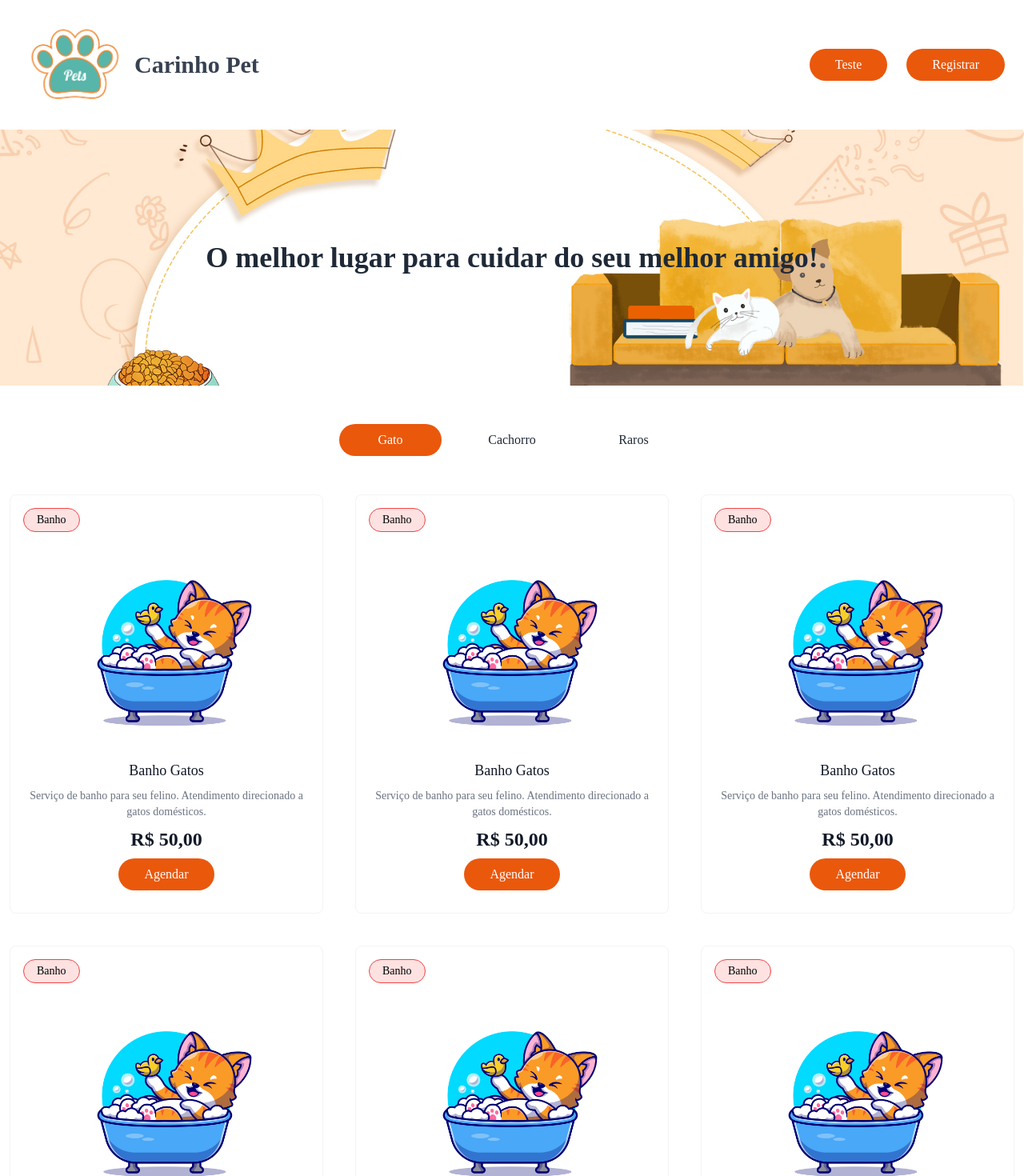
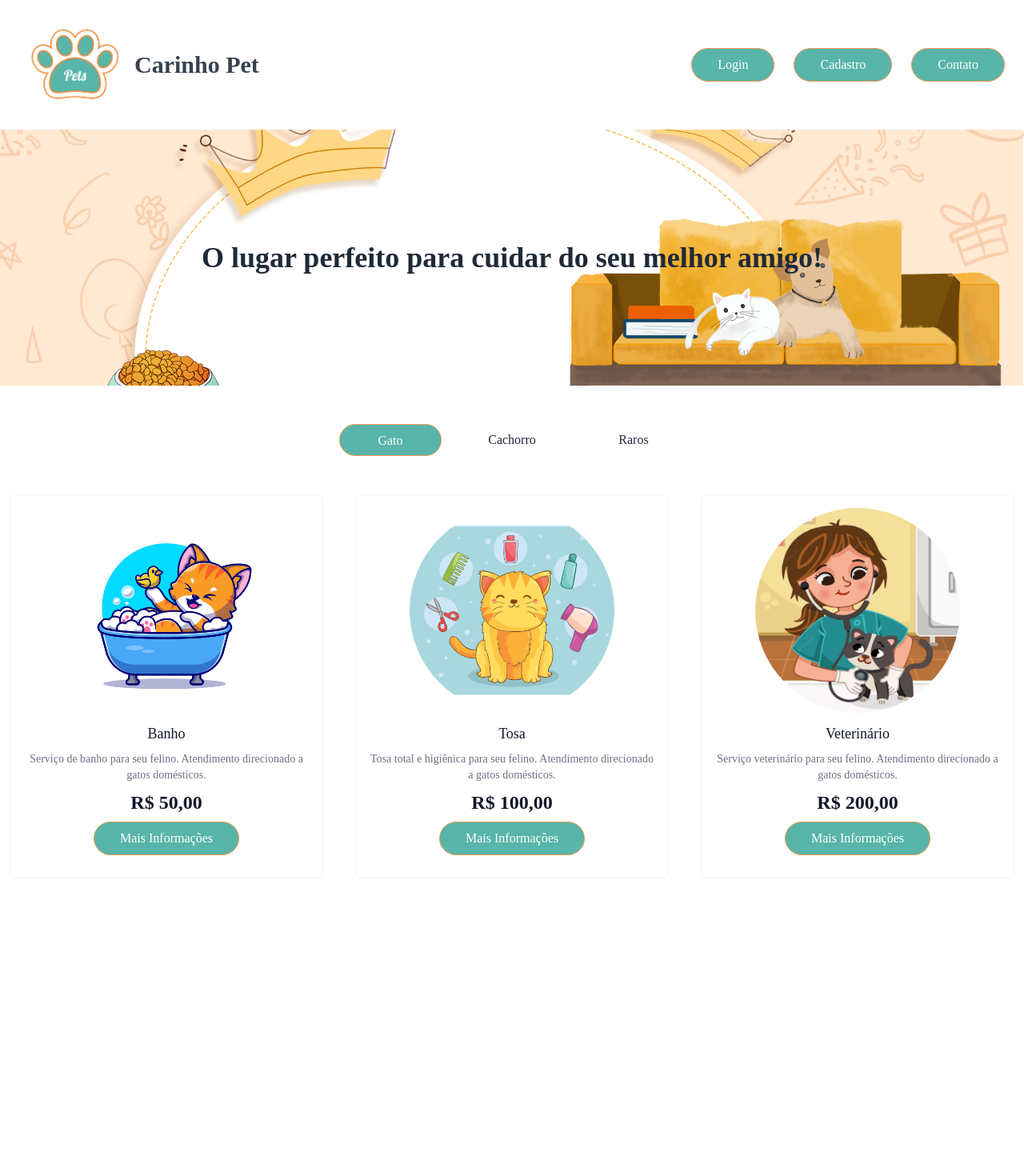
Before and after one commit to rodrigoduartesilva/tarefa-2-React-Roteamento, a React (Create React App) app: page / in a window 1280 px wide. Shown: the top 1470 px of the page at 80% size. After the commit the page ends 1146 px from the top, so only its background shows below. Built offline with nearby package versions, Linux system fonts and the light colour scheme.

Commit message:
Feat: Implementação de componentes serviço gatos.

```diff
--- a/src/App.js
+++ b/src/App.js
@@ -2,6 +2,8 @@ import './App.css';
 import { Routes, Route } from 'react-router-dom';
 import Home from './pages/Home';
 import NavBar from './components/NavBar';
+import Contato from './pages/Contato';
+import Login from './pages/Login';
 
 function App() {
   return (
@@ -9,6 +11,8 @@ function App() {
       <NavBar />
       <Routes>
         <Route path='/' element={<Home />} />
+        <Route path='/login' element={<Login />} />
+        <Route path='/contato' element={<Contato />} />
       </Routes>
     </>
   );
--- /dev/null
+++ b/src/components/CatGroomingServiceItem/index.js
@@ -0,0 +1,20 @@
+import React from "react";
+import gatoTosa from '../../assets/cat-grooming.svg';
+import Button from "../Button";
+
+const CatShowerServiceItem = () => {
+    return (
+        <div className="bg-white border border-gray-100 transition transform duration-700 hover:shadow-xl hover:scale-105 p-4 rounded-lg relative">
+
+            <img className="w-64 h-64 rounded-full mx-auto transform transition duration-300 hover:scale-105" src={gatoTosa} alt="Gato na tosa" />
+            <div className="flex flex-col items-center my-3 space-y-2">
+                <h1 className="text-gray-900 text-lg">Tosa</h1>
+                <p className="text-gray-500 text-sm text-center">Tosa total e higiênica para seu felino. Atendimento direcionado a gatos domésticos.</p>
+                <h2 className="text-gray-900 text-2xl font-bold">R$ 100,00</h2>
+                <Button>Mais Informações</Button>
+            </div>
+        </div>
+    );
+}
+
+export default CatShowerServiceItem;
--- a/src/components/ServiceItem/index.js
+++ b/src/components/CatShowerServiceItem/index.js
@@ -2,19 +2,19 @@ import React from "react";
 import gatoBanho from '../../assets/gatinho-banho.jpg';
 import Button from "../Button";
 
-const ServiceItem = () => {
+const CatShowerServiceItem = () => {
     return (
         <div className="bg-white border border-gray-100 transition transform duration-700 hover:shadow-xl hover:scale-105 p-4 rounded-lg relative">
-            <span className="bg-red-100 border border-red-500 rounded-full text-primary text-sm px-4 py-1 inline-block mb-4">Banho</span>
-            <img className="w-64 mx-auto transform transition duration-300 hover:scale-105" src={gatoBanho} alt="Gato no banho" />
+
+            <img className="w-64 h-64 rounded-full mx-auto transform transition duration-300 hover:scale-105" src={gatoBanho} alt="Gato no banho" />
             <div className="flex flex-col items-center my-3 space-y-2">
-                <h1 className="text-gray-900 text-lg">Banho Gatos</h1>
+                <h1 className="text-gray-900 text-lg">Banho</h1>
                 <p className="text-gray-500 text-sm text-center">Serviço de banho para seu felino. Atendimento direcionado a gatos domésticos.</p>
                 <h2 className="text-gray-900 text-2xl font-bold">R$ 50,00</h2>
-                <Button>Agendar</Button>
+                <Button>Mais Informações</Button>
             </div>
         </div>
     );
 }
 
-export default ServiceItem;
+export default CatShowerServiceItem;
--- /dev/null
+++ b/src/components/CatVetServiceItem/index.js
@@ -0,0 +1,20 @@
+import React from "react";
+import gatoVet from '../../assets/cat-vet.png';
+import Button from "../Button";
+
+const CatVetServiceItem = () => {
+    return (
+        <div className="bg-white border border-gray-100 transition transform duration-700 hover:shadow-xl hover:scale-105 p-4 rounded-lg relative">
+
+            <img className="w-64 h-64 rounded-full mx-auto transform transition duration-300 hover:scale-105" src={gatoVet} alt="Gato no veterinário" />
+            <div className="flex flex-col items-center my-3 space-y-2">
+                <h1 className="text-gray-900 text-lg">Veterinário</h1>
+                <p className="text-gray-500 text-sm text-center">Serviço veterinário para seu felino. Atendimento direcionado a gatos domésticos.</p>
+                <h2 className="text-gray-900 text-2xl font-bold">R$ 200,00</h2>
+                <Button>Mais Informações</Button>
+            </div>
+        </div>
+    );
+}
+
+export default CatVetServiceItem;
--- a/src/components/NavBar/index.js
+++ b/src/components/NavBar/index.js
@@ -1,5 +1,6 @@
 import React from "react";
 import logo from "../../assets/logo.png";
+import { Link } from 'react-router-dom';
 import Button from "../Button";
 
 const NavBar = () => {
@@ -7,12 +8,13 @@ const NavBar = () => {
         <header className="bg-transparent z-50 w-full">
             <nav className="flex items-center max-w-screen-xl mx-auto px-6 py-3">
                 <div className="flex flex-grow items-center">
-                    <img src={logo} alt="Logo" className="w-36 cursor-pointer" />
+                    <Link to='/'><img src={logo} alt="Logo" className="w-36 cursor-pointer" /></Link>
                     <h1 className="text-center text-3xl font-semibold text-gray-700">Carinho Pet</h1>
                 </div>
                 <div className="flex items-center justify-end space-x-6">
-                    <Button>Teste</Button>
-                    <Button>Registrar</Button>
+                    <Button><Link to='/login'>Login</Link></Button>
+                    <Button><Link to='/cadastro'>Cadastro</Link></Button>
+                    <Button><Link to='/contato'>Contato</Link></Button>
                 </div>
             </nav>
         </header>
--- a/src/components/ServiceList/index.js
+++ b/src/components/ServiceList/index.js
@@ -1,5 +1,7 @@
 import React, { useState } from "react";
-import ServiceItem from "../ServiceItem";
+import CatShowerServiceItem from "../CatShowerServiceItem";
+import CatGroomingServiceItem from "../CatGroomingServiceItem";
+import CatVetServiceItem from "../CatVetServiceItem";
 
 const ServiceList = () => {
     const [categoriaTab, setCategoriaTab] = useState('Gato');
@@ -13,12 +15,9 @@ const ServiceList = () => {
             </div>
 
             <div className="grid grid-cols-1 md:grid-cols-2 lg:grid-cols-3 gap-10 mt-12">
-                <ServiceItem />
-                <ServiceItem />
-                <ServiceItem />
-                <ServiceItem />
-                <ServiceItem />
-                <ServiceItem />
+                <CatShowerServiceItem />
+                <CatGroomingServiceItem />
+                <CatVetServiceItem />
             </div>
         </section>
     );
--- a/src/index.css
+++ b/src/index.css
@@ -23,7 +23,8 @@ body {
 }
 
 .bg-primary {
-    background: #EA580C;
+    background: #58B5A9;
+    border: 1px solid #F2974B;
 }
 
 .home-banner {
--- /dev/null
+++ b/src/pages/Contato/index.js
@@ -0,0 +1,9 @@
+import React from "react";
+
+const Contato = () => {
+    return (
+        <h1>Pagina de Contato</h1>
+    );
+}
+
+export default Contato;
--- a/src/pages/Home/index.js
+++ b/src/pages/Home/index.js
@@ -6,7 +6,7 @@ const Home = () => {
         <>
             <section className="home-banner w-full">
                 <div className="flex flex-col items-center justify-center h-full">
-                    <h1 className="text-center text-3xl md:text-4xl lg:text-4xl font-semibold text-gray-800">O melhor lugar para cuidar do seu melhor amigo!</h1>
+                    <h1 className="text-center text-3xl md:text-4xl lg:text-4xl font-semibold text-gray-800">O lugar perfeito para cuidar do seu melhor amigo!</h1>
                 </div>
             </section>
             <ServiceList />
--- /dev/null
+++ b/src/pages/Login/index.js
@@ -0,0 +1,9 @@
+import React from "react";
+
+const Login = () => {
+    return (
+        <h1>Pagina de Login</h1>
+    );
+}
+
+export default Login;
```
Also changed, not shown: src/assets/cat-grooming.svg (added), src/assets/cat-vet.png (added).
